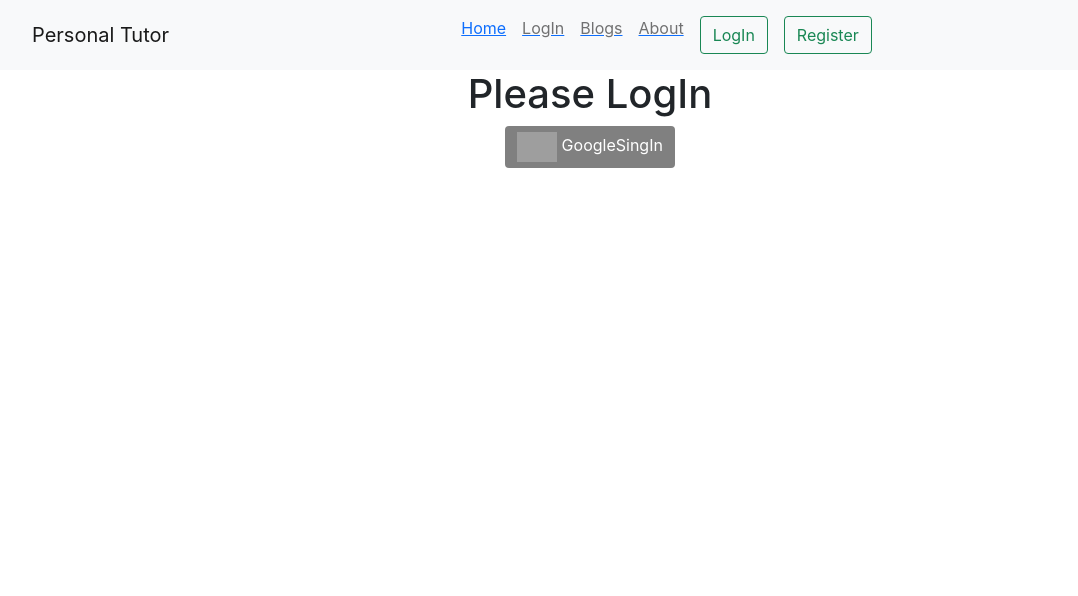
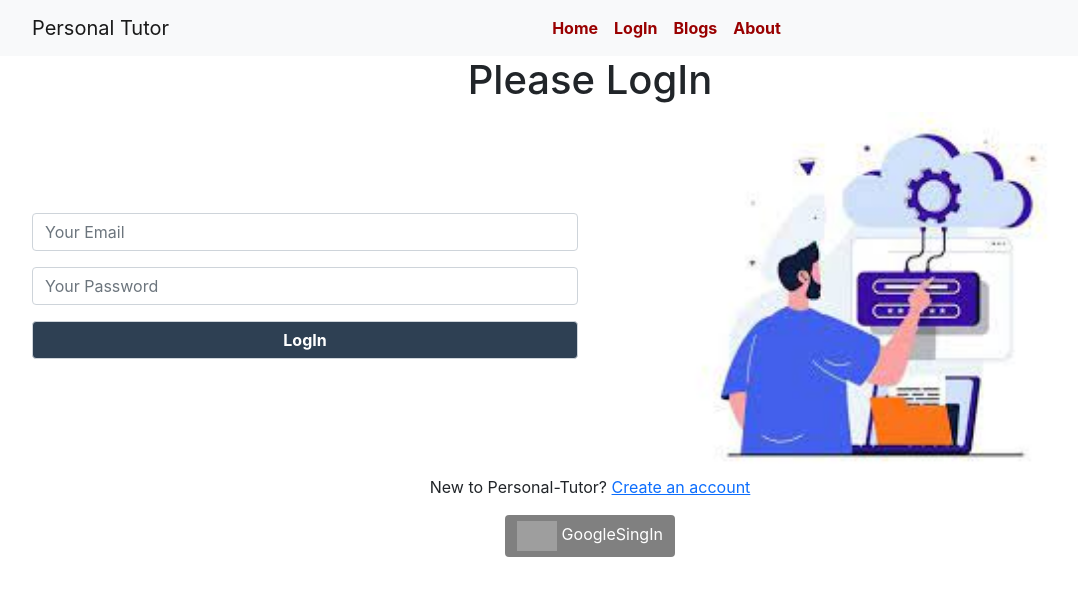
Before and after one commit to showmittro/Private-Tutor, a React (Create React App) app: page /login in a window 1280 px wide. Shown: the top 596 px of the page, without its empty margins (50-1128 px from the left). Built offline with nearby package versions, Linux system fonts and the light colour scheme; no server answers; grey boxes are pictures that could not be loaded.

Commit message:
login and register apge design

```diff
--- a/src/App.js
+++ b/src/App.js
@@ -4,6 +4,9 @@ import { Route, Routes } from 'react-router-dom';
 import Home from './Pages/Home/Home';
 import Header from './Pages/Header/Header';
 import Login from './Login/Login';
+import RequireAuth from './Pages/RequireAuth/RequireAuth'
+import Details from './Pages/Details/Details';
+import Register from './Pages/Register/Register';
 
 function App() {
   return (
@@ -12,6 +15,11 @@ function App() {
       <Routes>
         <Route path="/" element={<Home></Home>}></Route>
         <Route path="/login" element={<Login></Login>}></Route>
+        <Route path="/details" element={
+          <RequireAuth><Details></Details></RequireAuth>
+
+        }></Route>
+        <Route path="/register" element={<Register></Register>}></Route>
       </Routes>
 
     </div>
--- a/src/Login/Login.js
+++ b/src/Login/Login.js
@@ -1,14 +1,42 @@
 import React from 'react';
 import { Button } from 'react-bootstrap';
+import { Link } from 'react-router-dom';
 import google from '../../../private-tutor/src/image/google.png'
 import useFirebase from '../hooks/useFirebase';
+import LoginPage from '../image/login.jfif'
 
 const Login = () => {
-    const { handleGoogleSignIn} = useFirebase();
+    const { handleGoogleSignIn } = useFirebase();
     return (
         <div>
             <h1>Please LogIn</h1>
-                <Button onClick={handleGoogleSignIn} style={{background:'grey', border:'none'}}> <img style={{height:'30px'}} src={google} alt="" /> GoogleSingIn</Button>
+            <div className="container">
+                <div className="row align-items-center">
+                    <div className="col-12 col-md-6">
+                       <form>
+                       <div class="mb-3">
+                            <input type="email" class="form-control" id="exampleFormControlInput1" placeholder="Your Email" required/>
+                        </div>
+                        <div class="mb-3">
+                            <input type="password" class="form-control" id="exampleFormControlInput1" placeholder="Your Password" required />
+                        </div>
+                        <div class="mb-3">
+                            <button type="submit" class="form-control text-white fw-bold" style={{background:'#2E4053'}} >LogIn</button>
+                        </div>
+                       </form>
+                    </div>
+                    <div className="col-12 col-md-6">
+                        <img className='img-fluid h-100 w-100' src={LoginPage} alt="" />
+
+                    </div>
+                    <p>
+                    New to Personal-Tutor? <Link className='' to="/register">Create an account</Link>
+                </p>
+                </div>
+            </div>
+
+
+            <Button onClick={handleGoogleSignIn} style={{ background: 'grey', border: 'none' }}> <img style={{ height: '30px' }} src={google} alt="" /> GoogleSingIn</Button>
 
         </div>
     );
--- /dev/null
+++ b/src/Pages/Details/Details.js
@@ -0,0 +1,12 @@
+import React from 'react';
+
+const Details = () => {
+    return (
+        <div>
+            <h1>Please Enroll Now</h1>
+
+        </div>
+    );
+};
+
+export default Details;
--- a/src/Pages/Footer/Footer.js
+++ b/src/Pages/Footer/Footer.js
@@ -2,7 +2,7 @@ import React from 'react';
 
 const Footer = () => {
     return (
-        <div className='mt-5' style={{background:'#2E4053',height:'250px'}}>
+        <div className='mt-5 h-100' style={{background:'#2E4053',height:''}}>
 
             <div className="container">
                 <div className="row row-cols-1 row-cols-md-4 g-4 ">
@@ -42,7 +42,7 @@ const Footer = () => {
                 </div>
                 <div className='text-white text-center'>
                 <hr />
-                <p>copyRight@personaltutor2022</p>
+                <p className='pb-3'>copyRight@personaltutor2022</p>
                 </div>
             </div>
 
--- a/src/Pages/Header/Header.js
+++ b/src/Pages/Header/Header.js
@@ -16,16 +16,16 @@ const Header = () => {
     <div class="collapse navbar-collapse" id="navbarSupportedContent">
       <ul class="navbar-nav mx-auto mb-2 mb-lg-0">
         <li class="nav-item">
-          <a class="nav-link active" aria-current="page" href="#"><Link to="/">Home</Link></a>
+        <Link to="/" className='text-decoration-none fw-bold' ><a style={{color:'#990000'}} className="nav-link">Home</a></Link>
         </li>
         <li class="nav-item">
-        <Link to="login"> <a class="nav-link" href="#">LogIn</a></Link>
+        <Link className='text-decoration-none fw-bold' to="/login"> <a style={{color:'#990000'}} className="nav-link" href="#">LogIn</a></Link>
         </li>
-        <li class="nav-item">
-        <Link to="/blogs"> <a class="nav-link" href="#">Blogs</a> </Link>
+        <li className="nav-item">
+        <Link className='text-decoration-none fw-bold' to="/blogs"> <a style={{color:'#990000'}} className="nav-link" href="#">Blogs</a> </Link>
         </li>
-        <li class="nav-item">
-        <Link to="/about"><a class="nav-link" href="#">About</a></Link>
+        <li className="nav-item">
+        <Link className='text-decoration-none fw-bold' to="/about"><a style={{color:'#990000'}} className="nav-link" href="#">About</a></Link>
         </li>
         {
 
@@ -36,8 +36,6 @@ user.uid?
 
   <button className="btn btn-outline-success" onClick={logOut}>LogOut</button>
 </div> : <div className="d-flex">
-  <Nav.Link as= {Link} to ="/login"><Button  className="btn btn-outline-success" variant="outline-success">LogIn</Button></Nav.Link>
-<Nav.Link as= {Link} to ="/register"><Button className="btn btn-outline-success" variant="outline-success">Register</Button></Nav.Link>
 </div>
 
 }
--- /dev/null
+++ b/src/Pages/Register/Register.js
@@ -0,0 +1,41 @@
+import React from 'react';
+import { Link } from 'react-router-dom';
+import RegisterBg from '../../image/login.jfif'
+
+const Register = () => {
+    return (
+        <div>
+            <h3>Please Register</h3>
+            <div className="container">
+                <div className="row align-items-center">
+                    <div className="col-12 col-md-6">
+                       <form>
+                       <div class="mb-3">
+                            <input type="text" class="form-control" id="exampleFormControlInput1" placeholder="Your Name" required />
+                        </div>
+                       <div class="mb-3">
+                            <input type="email" class="form-control" id="exampleFormControlInput1" placeholder="Email Here" required />
+                        </div>
+                        <div class="mb-3">
+                            <input type="password" class="form-control" id="exampleFormControlInput1" placeholder="Your Password" required />
+                        </div>
+                        <div class="mb-3">
+                            <button type="submit" class="form-control text-white fw-bold" style={{background:'#2E4053'}} >Register</button>
+                        </div>
+                       </form>
+                    </div>
+                    <div className="col-12 col-md-6">
+                        <img className='img-fluid h-100 w-100' src={RegisterBg} alt="" />
+
+                    </div>
+                    <p>
+                    Already Have an account?<Link className='' to="/login">logIn</Link>
+                </p>
+                </div>
+            </div>
+
+        </div>
+    );
+};
+
+export default Register;
--- a/src/Pages/Service/Service.js
+++ b/src/Pages/Service/Service.js
@@ -1,17 +1,18 @@
 import React from 'react';
+import { Link } from 'react-router-dom';
 
 const Service = ({sub}) => {
     const {img,name,description,tutionfish} = sub;
 
     return (
         <div class="col">
-    <div class="card" style={{height:'500px',border:'1px solid grey'}}>
+    <div class="card" style={{height:'500px',border:'1px solid #2E4053'}}>
       <img src={img} class="card-img-top mx-auto pt-4" style={{height:'200px',width:'200px'}} alt="" />
       <div class="card-body">
         <h5 class="card-title">Subject Name: {name}</h5>
         <h5 class="card-title">Fee:${tutionfish}</h5>
         <p class="card-text">{description}</p>
-        <button style={{background:'#990000'}}  type="button" class="btn text-white fw-bold btn-sm">Enroll Now</button>
+        <Link to='/details'><button style={{background:'#990000'}}  type="button" class="btn text-white fw-bold btn-sm">Enroll Now</button></Link>
       </div>
     </div>
   </div>
--- a/src/Pages/Services/Services.js
+++ b/src/Pages/Services/Services.js
@@ -14,7 +14,7 @@ const Services = () => {
 
     return (
         <div>
-            <h3>My Service</h3>
+            <h3 style={{color:'#990000'}} className='pb-5 pt-3 fw-bold'>My Service</h3>
             <div className="container">
             <div class="row row-cols-1 row-cols-md-3 g-4">
                 {
--- a/src/hooks/useFirebase.js
+++ b/src/hooks/useFirebase.js
@@ -4,7 +4,7 @@ import app from "../firebase.init";
 
 
 
-;
+
 const googleProvider = new GoogleAuthProvider();
 
 
```
